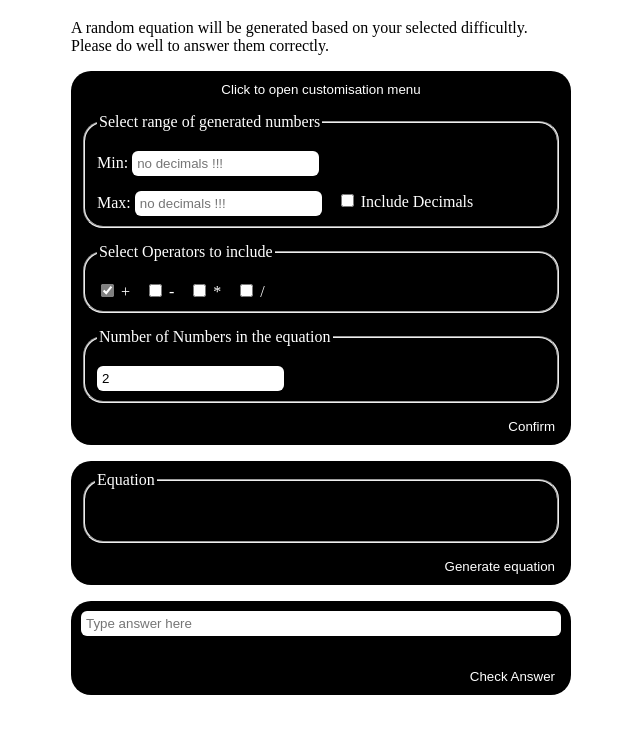
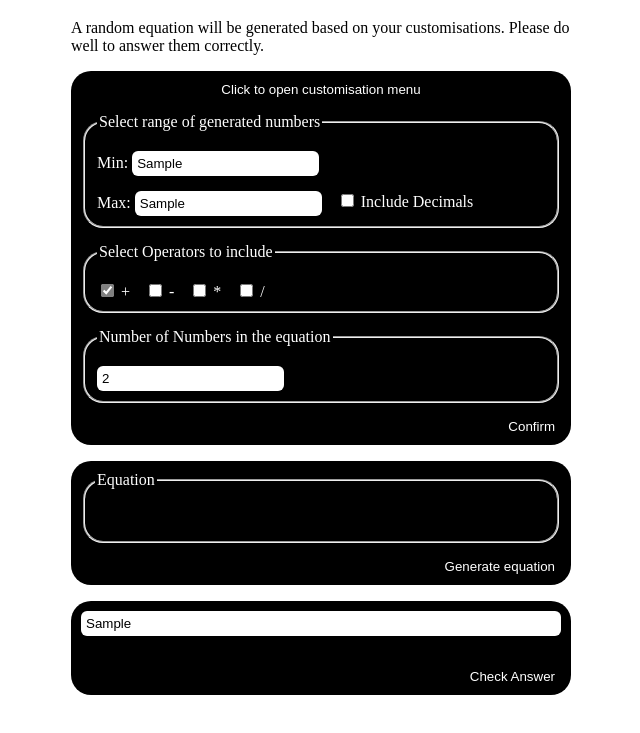
Before and after one commit to dee-rius/Equation-Generator-2, a plain HTML site: page REG.html in a window 1280 px wide. Both pictures are taken after typing "Sample", "Sample", "Sample" into the empty fields and a click on the button "Generate equation". Shown: the part 61-794 px from the top of the page, without its empty margins (319-959 px from the left). Drawn offline with Linux system fonts and the light colour scheme.

Commit message:
more polishing

```diff
--- a/REG-Script.js
+++ b/REG-Script.js
@@ -5,13 +5,17 @@ for(inputField of inputFields)
   inputField.addEventListener("change", checkIfHasNumbers);
 }
 
+//As text can also be entered, checks if the user has entered text and tells them only numbers are acceptable
 function checkIfHasNumbers()
 {
-  if(isNaN(this.value))
+  if(this.type == "text")
   {
-    alert("Please enter only numbers");
-    this.value = "";
+    if(isNaN(this.value))
+    {
+      alert("Please enter only numbers");
+    }
   }
+
 }
 
 const revealDpInputCheckbox = document.getElementById("add-decimals-checkbox");
@@ -158,7 +162,7 @@ function getSettingValues()
   }
 
   //checks if the user min value is bigger than the user max value and swaps them around
-  if(userMinValue.value > userMaxValue.value)
+  if(Number(userMinValue.value) > Number(userMaxValue.value))
   {
     let swapValue = userMinValue.value;
     userMinValue.value = userMaxValue.value;
--- a/REG-Style.css
+++ b/REG-Style.css
@@ -20,6 +20,10 @@
   }
 }
 
+p,h1{
+  cursor: text;
+}
+
 fieldset{
   display: flex;
   flex-wrap: wrap;
@@ -34,11 +38,14 @@ input[type="text"], input[type="number"]{
   border-style: solid;
   border-radius: 6px;
   border-color: transparent;
+
+  cursor: text;
 }
 input[type="checkbox"]{
   accent-color: grey;
+  cursor: pointer;
 }
-input[type="number"]:focus{
+input[type="number"]:focus, input[type="text"]:focus{
   outline-color: grey;
 }
 
@@ -78,6 +85,10 @@ button:hover{
 
 #decimal-places-input{
   display: none;
+
+  animation-name: menu-entrance;
+  animation-duration: 0.05s;
+  animation-fill-mode: forwards;
 }
 
 #menu-reveal-text{
--- a/REG.html
+++ b/REG.html
@@ -14,7 +14,7 @@
   <div id="everything">
   <header>
     <h1>Equation Generator</h1>
-    <p>A random equation will be generated based on your selected difficultly. Please do well to answer them correctly.</p>
+    <p>A random equation will be generated based on your customisations. Please do well to answer them correctly.</p>
   </header>
   <main>
     <section id="menu-holder">
```
